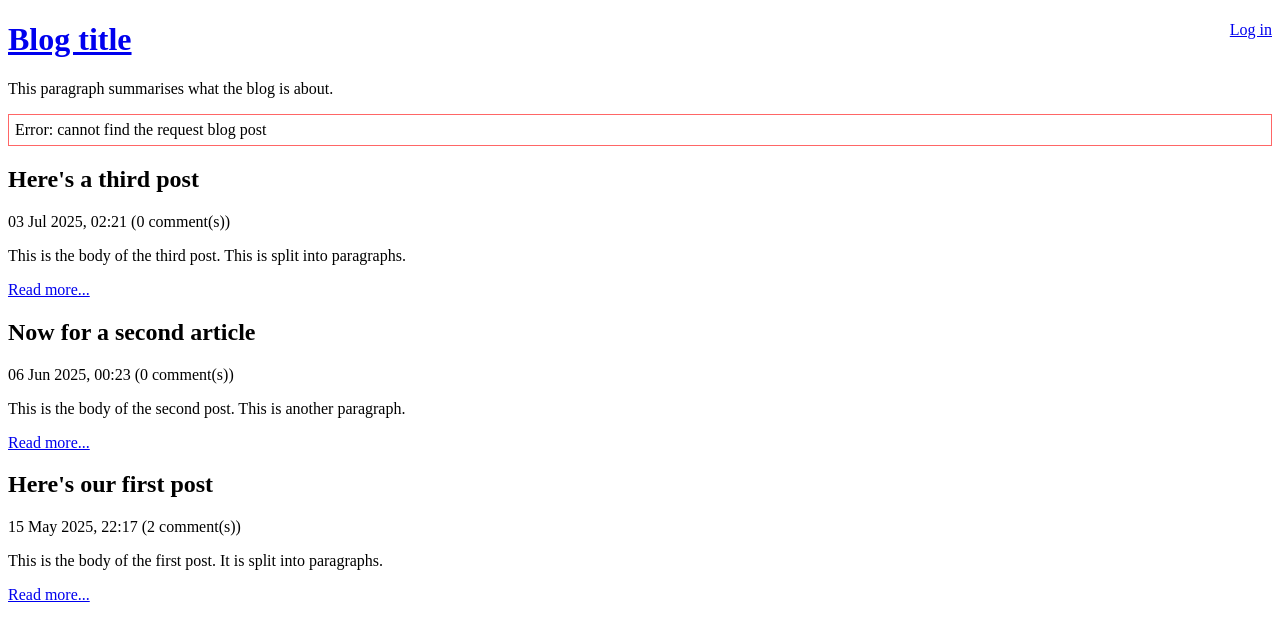
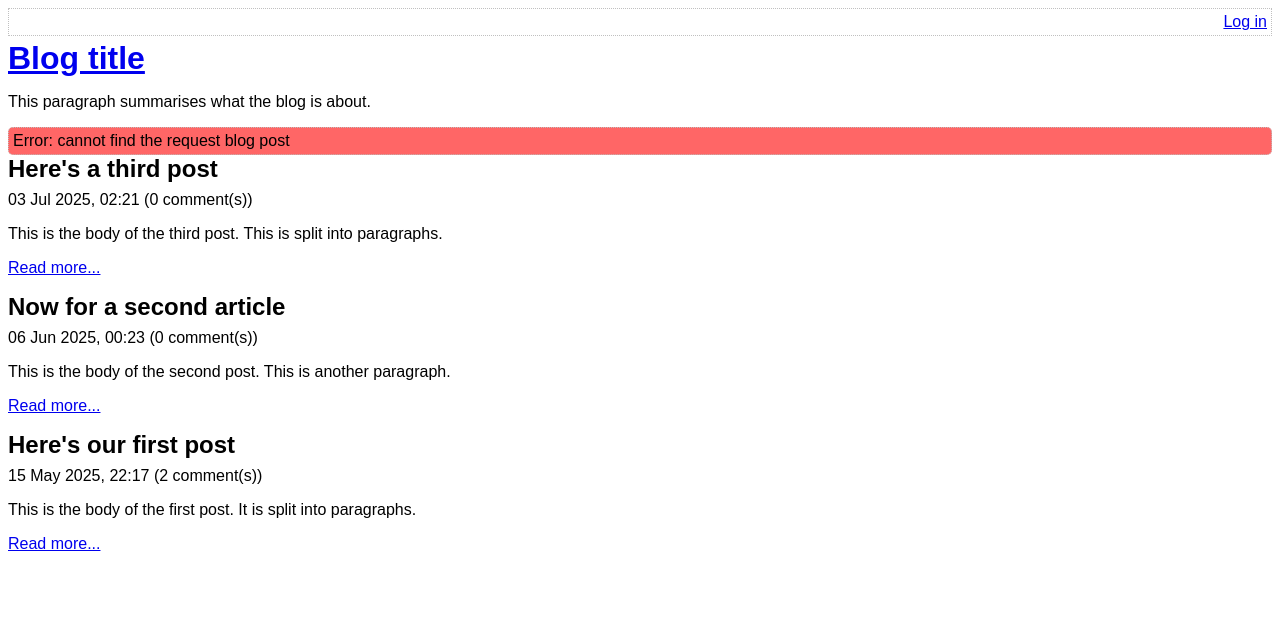
Before and after one commit to jk-thomas/BlogSystem, a PHP site: page /index.php?not_found=1 in a window 1280 px wide. Shown: the top 641 px of the page. Run offline with PHP 8.4, Linux system fonts and the light colour scheme; data comes from the database, SQL or seed files in the repository; both versions use the stored data as it was after the commit.

Commit message:
v0.5.7 - style / refactor

```diff
--- /dev/null
+++ b/assets/main.css
@@ -0,0 +1,31 @@
+/* Success / error mesage boxes */
+.box {
+    border: 1px dotted silver;
+    border-radius: 5px;
+    padding: 4px;
+}
+.error {
+    background-color: #ff6666;
+}
+.success {
+    background-color: #88ff88;
+}
+.install-password {
+    font-size: 1.2em;
+}
+.top-menu {
+    border: 1px dotted silver;
+    min-height: 18px;
+    padding: 4px;
+    margin-bottom: 4px;
+}
+.menu-options {
+    float: right;
+}
+h1, h2, h3 {
+    margin-top: 0;
+    margin-bottom: 8px;
+}
+body {
+    font-family: sans-serif;
+}
--- a/index.php
+++ b/index.php
@@ -30,12 +30,13 @@ $notFound = isset($_GET['not_found']);
     <head>
         <title>A blog application</title>
         <meta http-equiv="Content-Type" content="text/html;charset=utf-8" />
+        <?php require 'templates/head.php' ?>
     </head>
     <body>
         <?php require 'templates/title.php' ?>
 
         <?php if ($notFound): ?>
-            <div style="border: 1px solid #ff6666; padding: 6px;">
+            <div class="error box">
                 Error: cannot find the request blog post
             </div>
         <?php endif ?>
--- a/login.php
+++ b/login.php
@@ -31,13 +31,13 @@ if ($_POST) {
         <title>
             A blog application | Login
         </title>
-        <meta http-equiv="Content-Type" content="text/html;charset=utf-8" />
+        <?php require 'templates/head.php' ?>
     </head>
     <body>
         <?php require 'templates/title.php' ?>
         <?php // If username, then error ?>
         <?php if ($username): ?>
-            <div style="border: 1px solid #ff6666; padding: 6px;">
+            <div class="error box">
                 The username or password is incorrect, try again
             </div>
         <?php endif ?>
--- a/templates/comment-form.php
+++ b/templates/comment-form.php
@@ -10,7 +10,7 @@
 
 <?php // Report errors in bp list ?>
 <?php if ($errors): ?>
-    <div style="border: 1px solid #ff6666; padding: 6px;">
+    <div class="error box">
         <ul>
             <?php foreach ($errors as $error): ?>
                 <li><?php echo $error ?></li>
--- /dev/null
+++ b/templates/head.php
@@ -0,0 +1,2 @@
+<meta http-equiv="Content-Type" content="text/html;charset-utf-8" />
+<link rel="stylesheet" type="text/css" href="assets/main.css" />
--- a/templates/title.php
+++ b/templates/title.php
@@ -1,10 +1,12 @@
-<div style="float: right;">
-    <?php if (isLoggedIn()): ?>
-    Hello <?php echo htmlEscape(getAuthUser()) ?>
-        <a href="logout.php">Log out</a>
-    <?php else: ?>
-        <a href="login.php">Log in</a>
-    <?php endif ?>
+<div class="top-menu">
+    <div class="menu-options">
+        <?php if (isLoggedIn()): ?>
+            Hello <?php echo htmlEscape(getAuthUser()) ?>.
+            <a href="logout.php">Log out</a>
+        <?php else: ?>
+            <a href="login.php">Log in</a>
+        <?php endif ?>
+    </div>
 </div>
 
 <a href="index.php">
--- a/view-post.php
+++ b/view-post.php
@@ -57,7 +57,7 @@ if ($_POST) {
             A blog application |
             <?php echo htmlEscape($row['title']) ?>
         </title>
-        <meta http-equiv="Content-Type" content="text/html;charset=utf-8" />
+        <?php require 'templates/head.php' ?>
     </head>
     <body>
         <?php require 'templates/title.php' ?>
```
Also changed, not shown: install.php (+2 -15 lines), data/data.sqlite, logout.php (line endings or trailing spaces).
